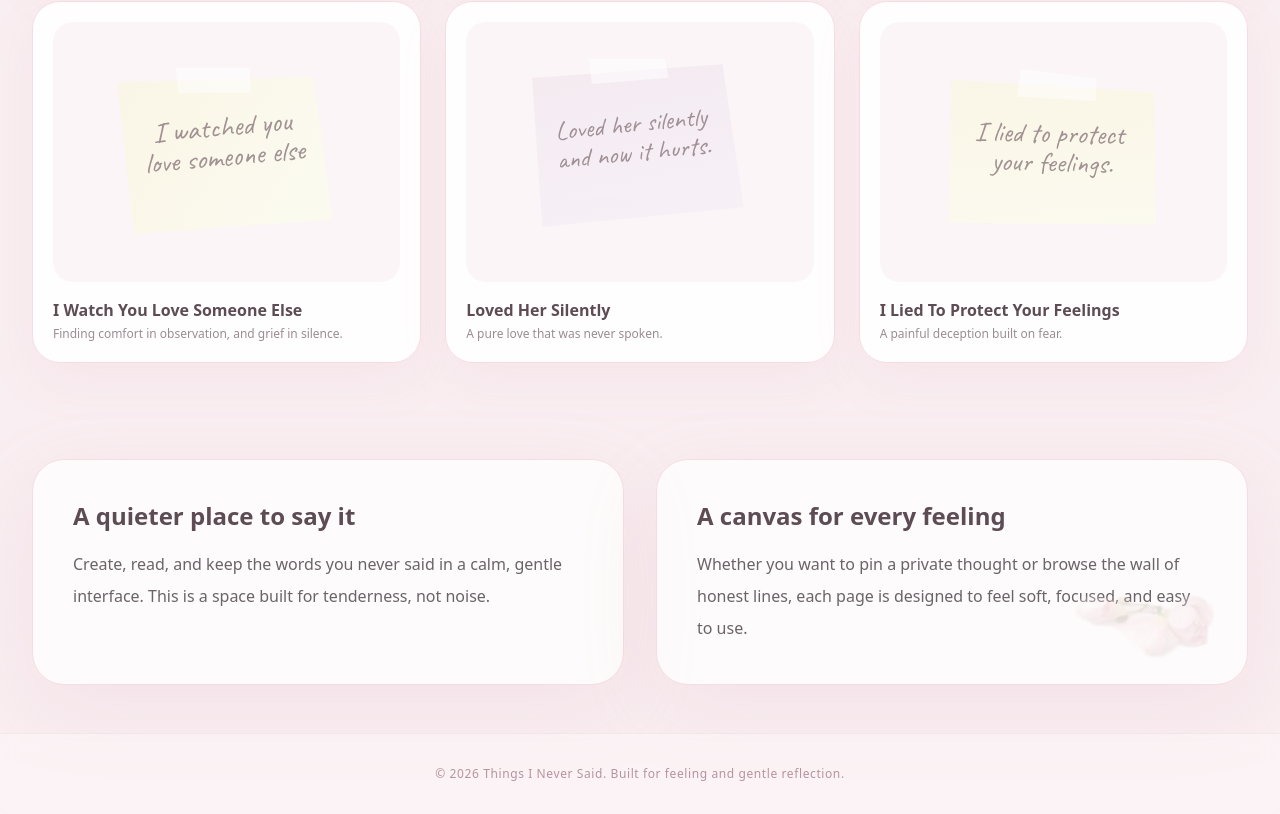
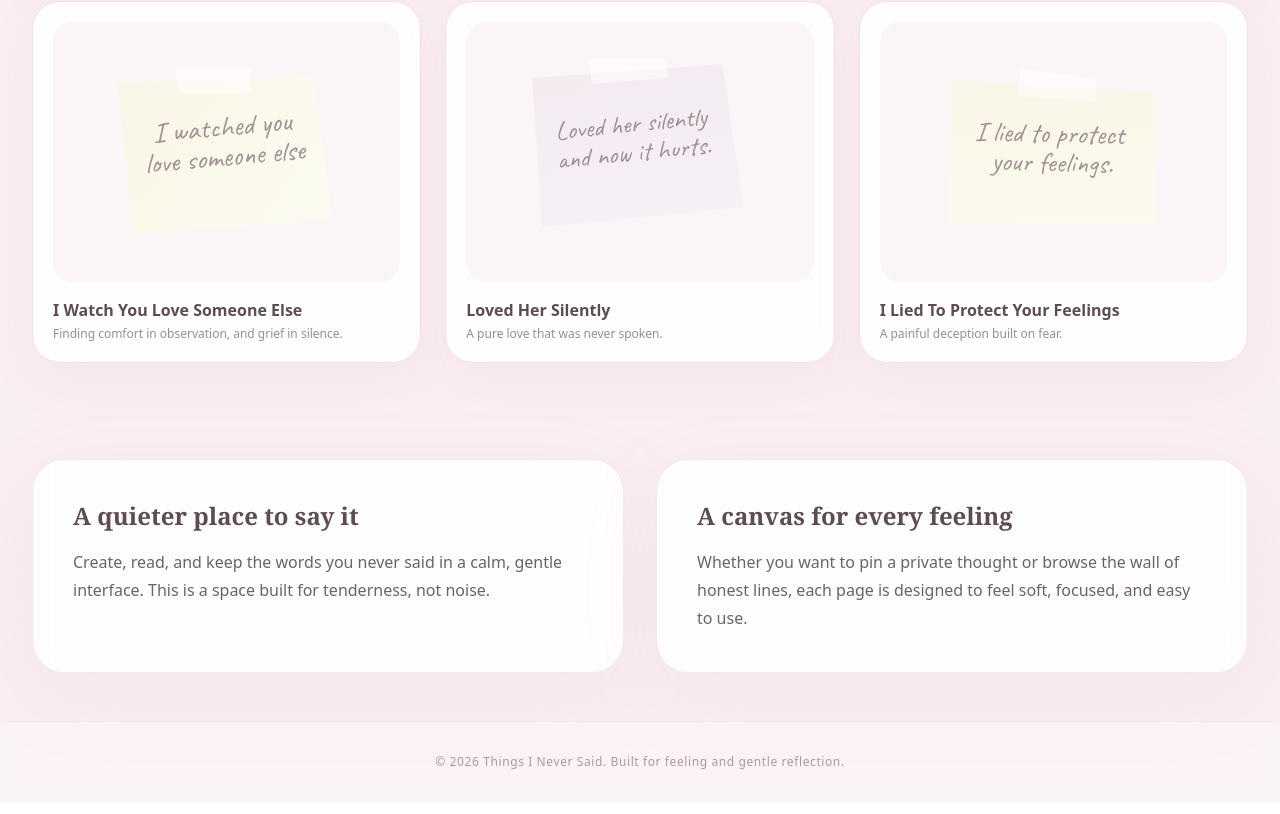
Before and after one commit to farixdev/ThingsINeverSaid, a Next.js app in the folder frontend/: page / in a window 1280 px wide. Shown: the part 1316-2130 px from the top of the page. Built offline with nearby package versions, Linux system fonts and the light colour scheme.

Commit message:
Update src/components/feature-card.js

```diff
--- a/frontend/src/components/feature-card.js
+++ b/frontend/src/components/feature-card.js
@@ -1,8 +1,14 @@
 export default function FeatureCard({ title, children }) {
   return (
-    <article className="rounded-[32px] border border-[#F6DDE1] bg-white/75 p-8 shadow-[0_24px_80px_rgba(212,158,178,0.14)] sm:p-10">
-      <h3 className="mb-4 text-2xl font-semibold text-[#5D4C54]">{title}</h3>
-      <div className="space-y-4 text-base leading-8 text-[#6B6368]">{children}</div>
+    <article className="glass-card rounded-[32px] p-8 shadow-[0_24px_80px_rgba(212,158,178,0.1)] sm:p-10 flex flex-col justify-between">
+      <div>
+        <h3 className="mb-4 text-2xl font-semibold text-[#5D4C54] font-serif group-hover:text-[#8A5E6C] transition duration-300">
+          {title}
+        </h3>
+        <div className="space-y-4 text-sm leading-6 text-[#6B6368] sm:text-base sm:leading-7">
+          {children}
+        </div>
+      </div>
     </article>
   );
 }
```
